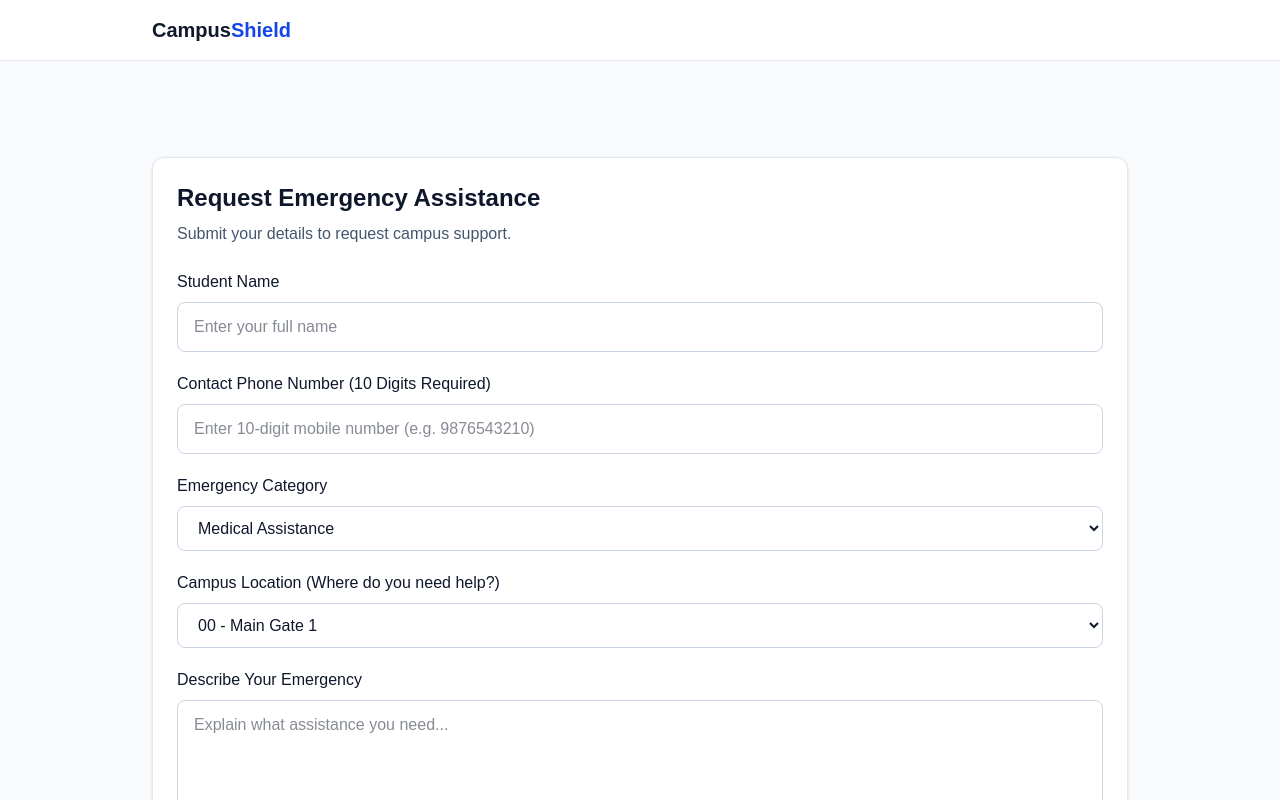
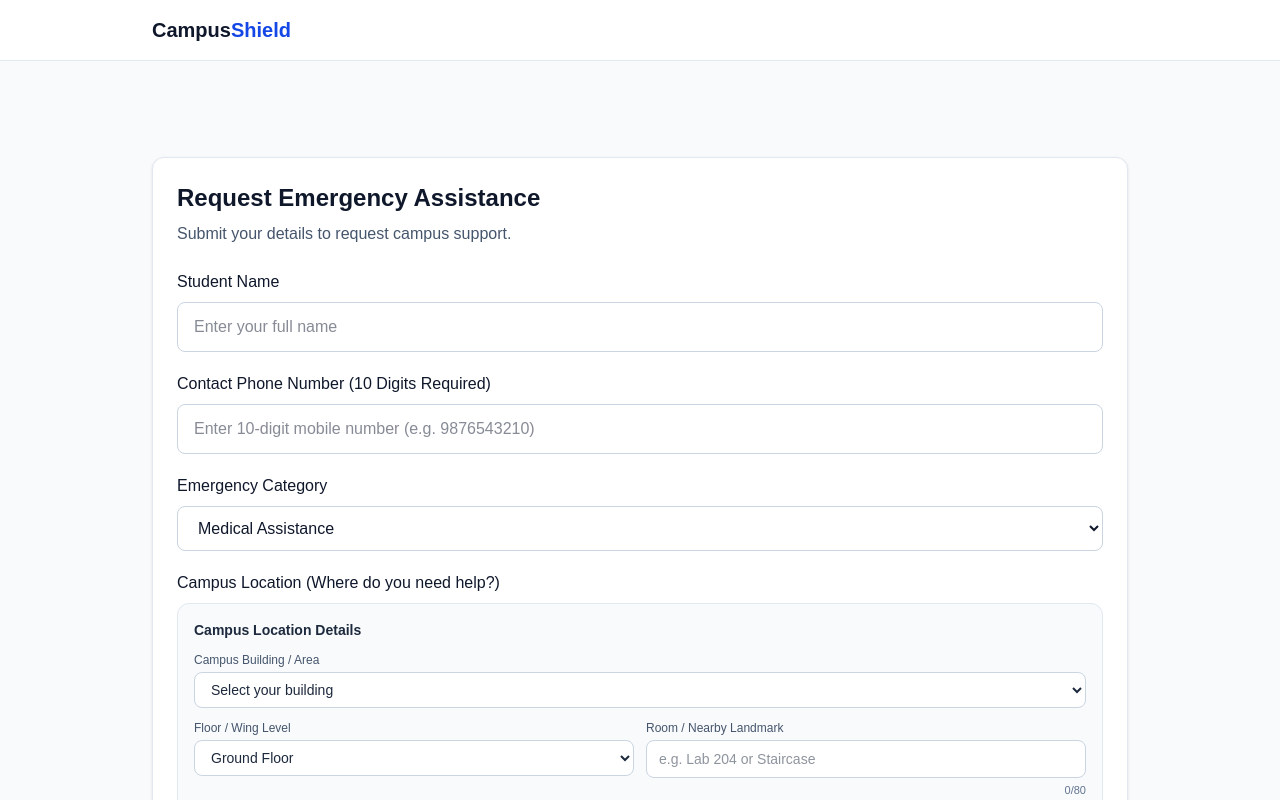
Before and after one commit to shivansh01-24/safecampus, a Next.js app: page / in a window 1280 px wide. Shown: the top 800 px of the page. Built offline with nearby package versions, Linux system fonts and the light colour scheme.

Commit message:
use LocationPicker in the emergency request form

```diff
--- a/src/app/page.tsx
+++ b/src/app/page.tsx
@@ -1,6 +1,8 @@
 "use client";
 import Link from "next/link";
 import { useState } from "react";
+import LocationPicker from "@/components/LocationPicker";
+import { DEFAULT_LOCATION, type LocationData } from "@/lib/campusLocations";
 
 type EmergencyService = {
   title: string;
@@ -33,79 +35,12 @@ const emergencyServices: EmergencyService[] = [
   },
 ];
 
-const CAMPUS_LOCATIONS = [
-  "00 - Main Gate 1",
-  "1A - School of Design (Fashion)",
-  "1B - School of Design (Fashion)",
-  "2A - Uni Auditorium",
-  "3 - Uni-Health Center",
-  "4 - Lovely Institute of Technology-Pharmacy",
-  "5 - Animal House",
-  "6 - School of Architecture & Designing",
-  "7 - School of Pharmaceutical Science",
-  "8 - School of Journalism, Film Production and Creative Arts",
-  "13 - Student Welfare Wing",
-  "14 - School of Business",
-  "15 - Uni Mall",
-  "15A - Student Resource Centre",
-  "15B - School of Hotel Management and Tourism",
-  "16 - Baldev Raj Mittal UniPolis",
-  "18 - Lovely School of Education",
-  "19 - School of Journalism, Films And Creative Arts - I",
-  "20 - School of Law",
-  "21 - School of Law",
-  "25 - School of AI and Emerging Technology",
-  "26 - School of AI and Emerging Technology",
-  "27 - School of Computing and Artificial Intelligence",
-  "28 - School of Computing and Artificial Intelligence",
-  "29 - Administration-I",
-  "30 - Central Administrative Office",
-  "31 - Admission Block",
-  "32 - Administration-II",
-  "33 - School of Computer Science & Engineering",
-  "34 - School of Computer Science & Engineering",
-  "35 - Shanti Devi Mittal Auditorium",
-  "36 - School of Electronics and Electrical Engineering",
-  "37 - Centre Library",
-  "37A - School of Bio Engineering and Bio Sciences",
-  "38 - School of Computer Application / Division of Research and Development",
-  "39 - Innovation Studio",
-  "41-AB - Boys Apartment",
-  "41-CD - Staff Residence",
-  "47 - Shanti Devi Mittal Indoor Sports Complex",
-  "55 - School of Mechanical Engineering / Polytechnic / Chemical Sciences",
-  "58 - Mechanical Engineering Workshops",
-  "59 - New Polytechnic Block",
-  "60 - Workshop",
-  "61 - Student Learning Center",
-  "BH-1 - Boys Hostel-01",
-  "BH-2 - Boys Hostel-02",
-  "BH-3 - Boys Hostel-03",
-  "BH-4 - Boys Hostel-04",
-  "BH-5 - Boys Hostel-05",
-  "BH-6 - Boys Hostel-06",
-  "BH-7 - Boys Hostel-07",
-  "BS-11 - Boys Studios 11",
-  "BS-12 - Boys Studios 12",
-  "BS-13 - Boys Studios 13",
-  "GH-1 - Girls Hostel-01",
-  "GH-2 - Girls Hostel-02",
-  "GH-3 - Girls Hostel-03",
-  "GH-4 - Girls Hostel-04",
-  "GH-5 - Girls Hostel-05",
-  "GH-6 - Girls Hostel-06",
-  "GH-7 - Girls Hostel-07",
-  "GS-11 - Girls Studios 11",
-  "GS-12 - Girls Studios 12",
-  "VET - Vet Clinic",
-];
-
 export default function Home() {
   const [studentName, setStudentName] = useState("");
   const [phoneNumber, setPhoneNumber] = useState("");
   const [phoneError, setPhoneError] = useState("");
   const [category, setCategory] = useState("Medical");
-  const [campusLocation, setCampusLocation] = useState(CAMPUS_LOCATIONS[0]);
+  const [location, setLocation] = useState<LocationData>(DEFAULT_LOCATION);
   const [description, setDescription] = useState("");
   const [successMessage, setSuccessMessage] = useState("");
   const [requestsList, setRequestsList] = useState<EmergencyRequest[]>([]);
@@ -123,7 +58,7 @@ export default function Home() {
       studentName,
       phoneNumber: cleanPhone,
       category,
-      campusLocation,
+      campusLocation: location.zone,
       description,
     };
     console.log("Emergency Request Submitted:", newRequest);
@@ -160,7 +95,7 @@ export default function Home() {
     setStudentName("");
     setPhoneNumber("");
     setCategory("Medical");
-    setCampusLocation(CAMPUS_LOCATIONS[0]);
+    setLocation(DEFAULT_LOCATION);
     setDescription("");
   };
   return (
@@ -238,21 +173,11 @@ export default function Home() {
               </select>
             </div>
             <div>
-              <label className="mb-2 block font-medium">
+              <p className="mb-2 font-medium">
                 Campus Location (Where do you need help?)
-              </label>
+              </p>
 
-              <select
-                value={campusLocation}
-                onChange={(e) => setCampusLocation(e.target.value)}
-                className="w-full rounded-lg border border-slate-300 px-4 py-3 outline-none focus:border-blue-600 bg-white"
-              >
-                {CAMPUS_LOCATIONS.map((loc) => (
-                  <option key={loc} value={loc}>
-                    {loc}
-                  </option>
-                ))}
-              </select>
+              <LocationPicker value={location} onChange={setLocation} />
             </div>
             <div>
               <label className="mb-2 block font-medium">
@@ -314,7 +239,7 @@ export default function Home() {
                       </span>
                     </div>
                     <p className="mt-1 text-xs font-semibold text-emerald-700">
-                      📍 Location: {req.campusLocation || CAMPUS_LOCATIONS[0]}
+                      📍 Location: {req.campusLocation}
                     </p>
                     <p className="mt-1 text-sm text-slate-600">
                       {req.description}
```
